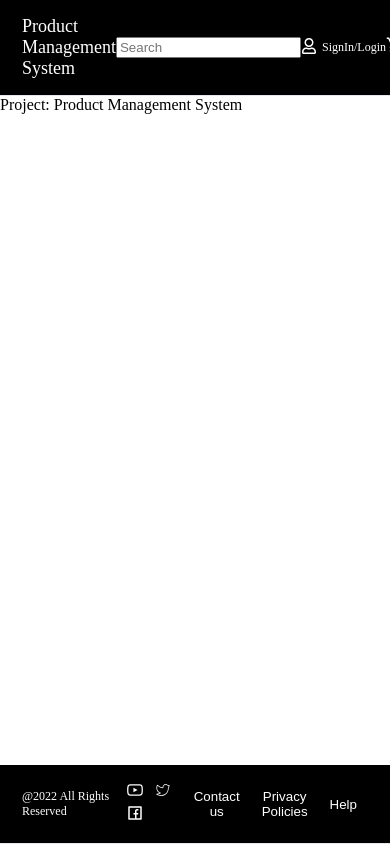
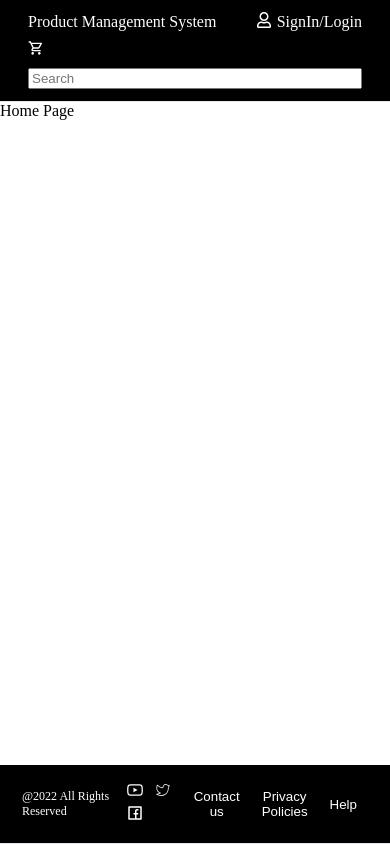
Before and after one commit to xijia007/groupE-project1, a React (Vite) app in the folder frontend/: page / in a window 390 px wide. Built offline with nearby package versions, Linux system fonts and the light colour scheme.

Commit message:
frontend-a global responsive Header

```diff
--- a/frontend/package.json
+++ b/frontend/package.json
@@ -12,7 +12,8 @@
   "dependencies": {
     "react": "^19.2.0",
     "react-dom": "^19.2.0",
-    "react-icons": "^5.5.0"
+    "react-icons": "^5.5.0",
+    "react-router-dom": "^7.12.0"
   },
   "devDependencies": {
     "@eslint/js": "^9.39.1",
--- a/frontend/src/App.jsx
+++ b/frontend/src/App.jsx
@@ -1,14 +1,20 @@
 import Footer from './assets/components/Footer/index.jsx'
 import Header from './assets/components/Header/index.jsx'
+import { BrowserRouter, Routes, Route} from 'react-router-dom'
+import Home from './pages/Home.jsx'
+
 
 function App() {
   return (
-    <>
-
-        <Header />
-        <main className='mainContainer'>Project: Product Management System</main>
-        <Footer />
-    </>
+    <BrowserRouter>
+      <Header />
+      <main className='mainContainer'>
+        <Routes>
+          <Route path="/" element={<Home />} />
+        </Routes>
+      </main>
+      <Footer />
+    </BrowserRouter>
   )
 }
 
--- a/frontend/src/assets/components/Header/Header.css
+++ b/frontend/src/assets/components/Header/Header.css
@@ -1,4 +1,4 @@
-.site-header {
+.site-header { /* Layout container */
     display: flex;
     align-items: center;
     justify-content: space-between;
@@ -7,47 +7,81 @@
     border-bottom: 1px solid #e4e7ec;
 }
 
-.site-header-brand {
+.site-header-brand { /* Brand text */
     font-size: 18px;
     font-weight: 300;
     color: white;
 }
 
-.site-header-image {
-    font-size: 18px;
+.site-header-image { /* User icon */
+    font-size: 16px;
     font-weight: 600;
     color: white;
-
 }
 
-.site-header-search {
+.site-header-search { /* Search wrapper */
     font-size: 12px;
     font-weight: 600;
     color: #111827;
 }
 
-.site-header-userAuth {
+.site-header-userAuth { /* User area */
     display: flex;
-    justify-content: space-between;
     align-items: center;
+    gap: 5px;
     font-size: 12px;
     color: white;
-    gap: 5px;
 }
 
-.site-header-image {
-    font-size: 16px;
+.site-header-login { /* Login text */
+    font-size: 12px;
+    color: white;
+}
+
+.site-header-shoppingcart { /* Cart icon */
+    font-size: 18px;
     font-weight: 600;
     color: white;
 }
 
-.site-header-login {
-    font-size: 12px;
-    color: white;
+/* Tablet */
+@media (max-width: 900px) {
+.site-header {
+    padding: 12px 16px;
+}
+.site-header-brand {
+    font-size: 16px;
+}
+.site-header-login,
+.site-header-image,
+.site-header-shoppingcart {
+    font-size: 16px;
+}
 }
 
+/* Mobile */
+@media (max-width: 600px) {
+.site-header {
+    flex-direction: row;
+    align-items: center;
+    flex-wrap: wrap;
+    gap: 8px;
+}
+
+.site-header-search {
+    flex-basis: 100%;
+    order: 2;
+    padding: 0 12px;
+}
+
+.site-header-search input {
+    width: 100%;
+}
+
+.site-header-brand,
+.site-header-userAuth,
 .site-header-shoppingcart {
-    font-size: 18px;
-    font-weight: 600;
-    color: white;
+    order: 1;
+    padding: 0 12px;
 }
+}
--- /dev/null
+++ b/frontend/src/pages/Home.jsx
@@ -0,0 +1,9 @@
+function Home() {
+    return (
+        <>
+        Home Page
+        </>
+    )
+}
+
+export default Home;
```
Also changed, not shown: frontend/src/pages/Cart.jsx (added), frontend/src/pages/CreateProduct.jsx (added), frontend/src/pages/ProductDetail.jsx (added), frontend/src/pages/UserProfile.jsx (added), 1 other file (tests, documents, lock files or other folders).
